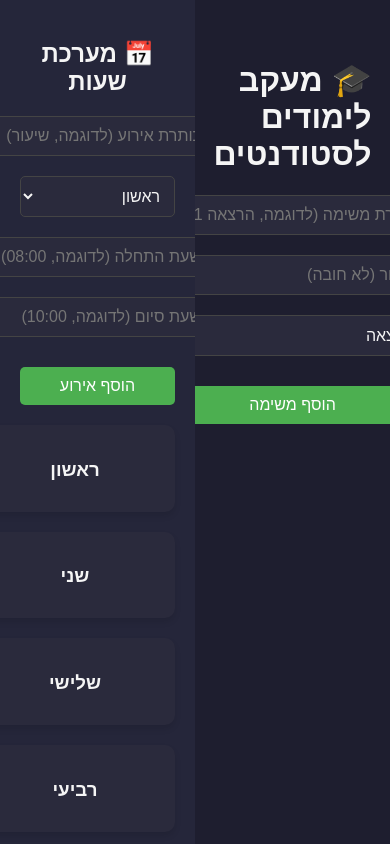
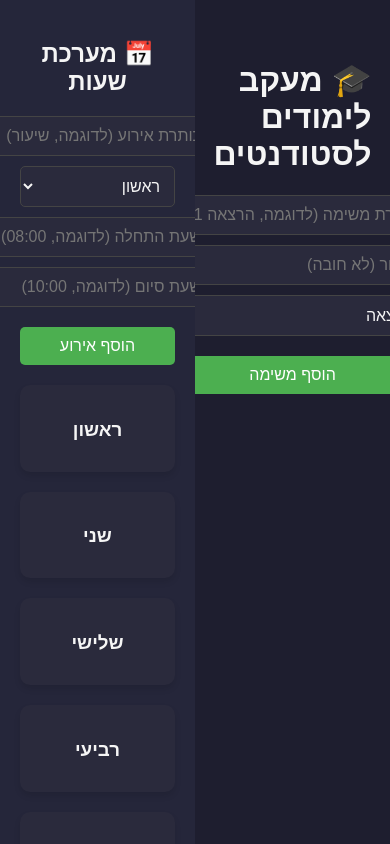
Before and after one commit to SagiNevet/Trackademics, a React (Create React App) app: page / in a window 390 px wide. Shown: the top 844 px of the page. Built offline with nearby package versions, Linux system fonts and the light colour scheme.

Commit message:
Fix Mobile

```diff
--- a/src/App.css
+++ b/src/App.css
@@ -171,36 +171,26 @@ form button:hover {
   background-color: #d32f2f;
 }
 
-/* שינוי מבנה לתצוגת מובייל */
+/* שינוי מבנה למסכים קטנים */
 @media (max-width: 768px) {
   .main-container {
-      display: flex;
-      flex-direction: column; /* מעביר את האלמנטים לטור */
-      gap: 20px; /* מוסיף רווח בין החלקים */
-      align-items: stretch; /* מבטיח שכל חלק יתפרס על כל הרוחב */
+    display: flex;
+    flex-direction: column; /* מסדר את האלמנטים בטור */
+    gap: 20px; /* מוסיף רווח בין האלמנטים */
+    align-items: stretch; /* כל האלמנטים יתפסו את מלוא הרוחב */
   }
 
-  .left-section {
-      width: 100%; /* מערכת שעות תתפוס את כל הרוחב */
-      order: 2; /* מערכת השעות תופיע מתחת */
+  .tracker-container {
+    order: 1; /* מעקב לימודים מופיע ראשון */
+    width: 100%; /* תופס את כל הרוחב */
   }
 
-  .right-section {
-      width: 100%; /* מעקב המשימות יתפוס את כל הרוחב */
-      order: 1; /* מעקב המשימות יופיע למעלה */
+  .schedule-container {
+    order: 2; /* מערכת שעות מופיעה אחרונה */
+    width: 100%; /* תופס את כל הרוחב */
   }
 
-  .button {
-      width: 100%; /* כפתור יתפוס את כל הרוחב */
-  }
-
-  input,
-  select {
-      width: 100%; /* כל השדות יתפסו את מלוא הרוחב */
-      margin-bottom: 10px; /* רווח בין השדות */
-  }
-
-  .header {
-      text-align: center; /* מרכז את הכותרת */
+  .schedule-grid {
+    grid-template-columns: 1fr; /* יום אחד בכל שורה */
   }
 }
```
Also changed, not shown: public/logo192.png, public/logo512.png.
